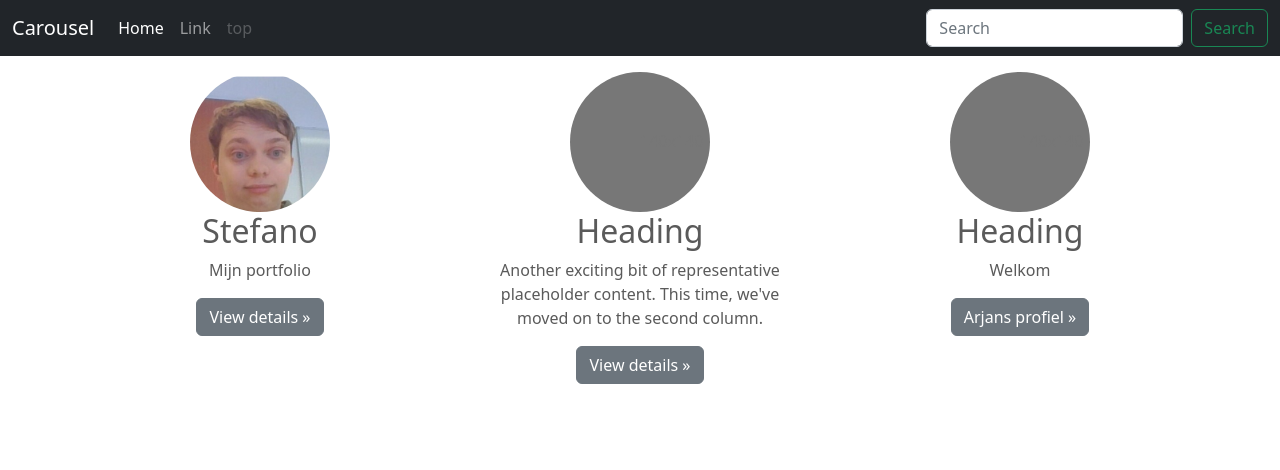
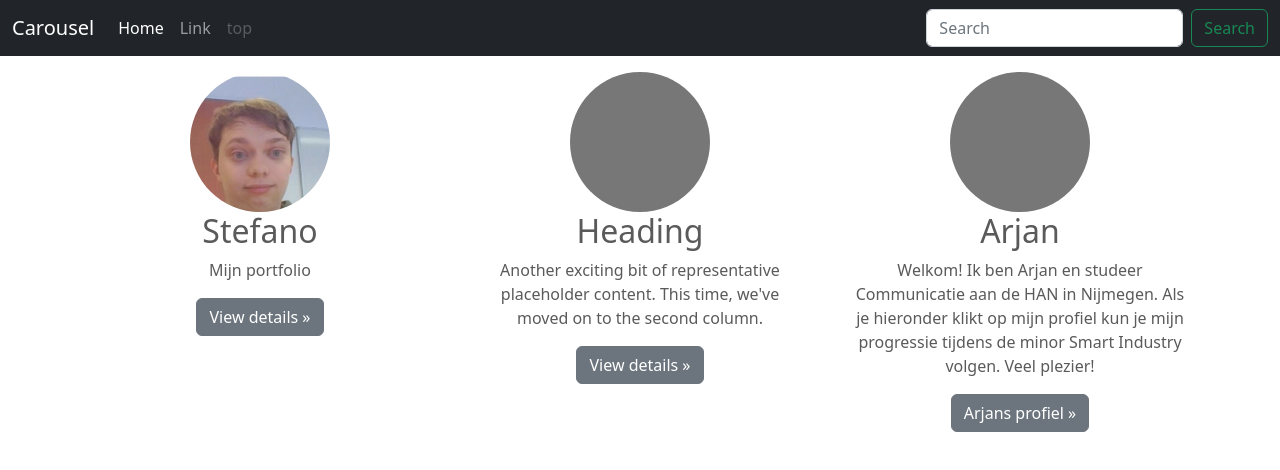
Before and after one commit to minorsmart/smart-connection-Stefano668, a plain HTML site: page Group_Giesbers/index.html in a window 1280 px wide. Drawn offline with nearby package versions, Linux system fonts and the light colour scheme.

Commit message:
omschrijving

```diff
--- a/Group_Giesbers/index.html
+++ b/Group_Giesbers/index.html
@@ -64,8 +64,8 @@
       </div><!-- /.col-lg-4 -->
       <div class="col-lg-4">
         <svg class="bd-placeholder-img rounded-circle" width="140" height="140" xmlns="http://www.w3.org/2000/svg" role="img" aria-label="Placeholder: 140x140" preserveAspectRatio="xMidYMid slice" focusable="false"><title>Placeholder</title><rect width="100%" height="100%" fill="#777"/><text x="50%" y="50%" fill="#777" dy=".3em">140x140</text></svg>
-        <h2 class="fw-normal">Heading</h2>
-        <p>Welkom
+        <h2 class="fw-normal">Arjan</h2>
+        <p>Welkom! Ik ben Arjan en studeer Communicatie aan de HAN in Nijmegen. Als je hieronder klikt op mijn profiel kun je mijn progressie tijdens de minor Smart Industry volgen. Veel plezier!
         </p>
         <p><a class="btn btn-secondary" href="Arjan.html">Arjans profiel &raquo;</a></p>
       </div><!-- /.col-lg-4 -->
```
